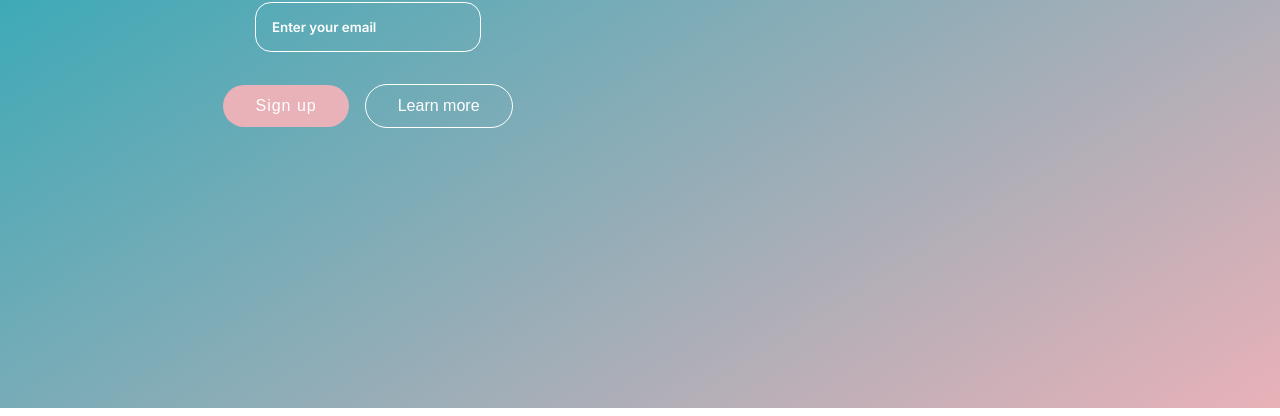
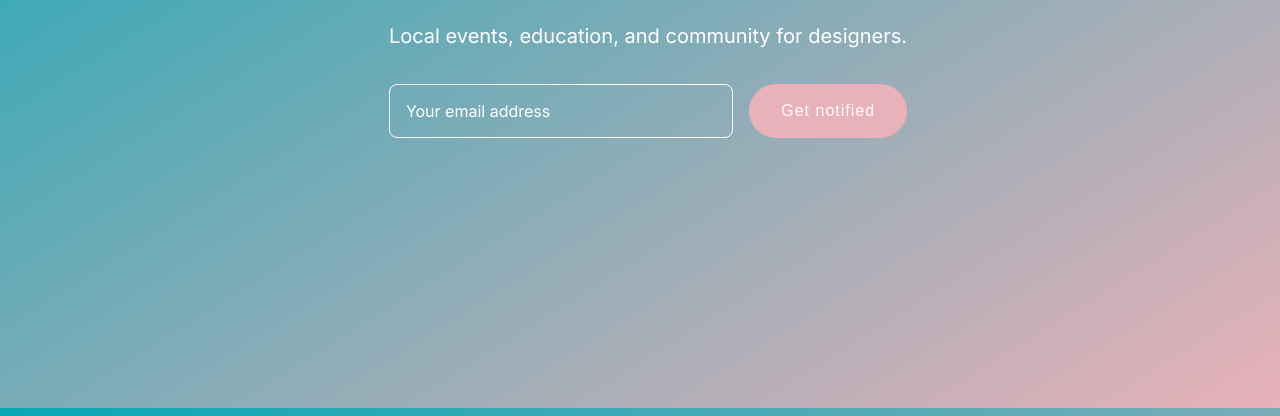
Before and after one commit to jolleyDesign/utux-website, a plain HTML site: page index.html in a window 1280 px wide. Shown: the part 392-808 px from the top of the page. Drawn offline with Linux system fonts and the light colour scheme.

Commit message:
new changes

```diff
--- a/index.html
+++ b/index.html
@@ -2,35 +2,26 @@
 <html lang="en">
 <head>
     <link rel="preconnect" href="https://fonts.googleapis.com">
-<link rel="preconnect" href="https://fonts.gstatic.com" crossorigin>
-<link href="https://fonts.googleapis.com/css2?family=Inter:wght@100..900&display=swap" rel="stylesheet">
+    <link rel="preconnect" href="https://fonts.gstatic.com" crossorigin>
+    <link href="https://fonts.googleapis.com/css2?family=Inter:wght@100..900&display=swap" rel="stylesheet">
     <meta charset="UTF-8">
     <meta name="viewport" content="width=device-width, initial-scale=1.0">
-    <meta name="description" content="Home of Utah's local user experience & product community.">
-    <title>utUX - User experience & product community</title>
-    <link rel="stylesheet" href="style.css">
-    <link rel="shortcut icon" href="img/favicon.ico" type="image/x-icon">
+    <link rel="stylesheet" href="styles.css">
+    <title>utUX - Local designer community</title>
 </head>
+<body>
+    <main>
+        <div class="container">
+            <img src="img/utUX-logo.svg">
+            <div class="inner">
+                <p>Local events, education, and community for designers.</p>
+                <div class="signup">
+                    <input type="email" class="email-submit" placeholder="Your email address" required>
+                    <button type="submit" class="sign-up">Get notified</button>
+                </div>
+            </div>
+        </div>
+    </main>
 
-<body>
-    <section>
-        <div class="content">
-            <img src="img/utUX-logo.svg">
-        </div>
-        <div class="text-content">
-            <p class="text">Your local user experience & product community</p>
-        </div>
-        <div class="content">
-            <input type="email" placeholder="Enter your email">
-        </div>
-        <div class="content">
-            <button class="sign-up">Sign up</button>
-            <button class="learn-more">Learn more</button>
-        </div>
-        <!-- <div class="info-content">
-            <p class="info-text">Monthly virtual keynotes, featuring local and country-wide professionals.<br>Quarterly in-person keynotes for networking and learning IRL.<br>24/7 Discord group chat for asking questions, receiving feedback, and constant learning.</p>
-        </div> -->
-    </section>
 </body>
-
 </html>
--- /dev/null
+++ b/styles.css
@@ -0,0 +1,86 @@
+html {
+    height: 100%;
+}
+
+body {
+    background-image: linear-gradient(to top left, #E9B1B8, #07A7B6);
+    font-size: 20px;
+    font-family: 'Inter';
+    overflow: hidden;
+    height: 100%;
+    width: 100%;
+}
+
+div {
+    display: flex;
+    flex-direction: column;
+    gap: 16px;
+}
+
+.container {
+    width: 100vw;
+    height: 100vh;
+    display: flex;
+    justify-content: center;
+    align-items: center;
+}
+
+.inner {
+    color: white;
+}
+
+.signup {
+    flex: 1;
+    flex-direction: row;
+    gap: 16px;
+}
+
+.email-submit {
+    flex: 1;
+    padding: 16px;
+    border-radius: 8px;
+    font-family: 'Inter';
+    background-color: transparent;
+    color: white;
+    border: 1px solid white;
+    outline: none;
+    font-size: 16px;
+    transition: all 0.2s ease;
+}
+
+.email-submit::placeholder {
+    color: white;
+}
+
+input:focus {
+    border: 3px solid #E9B1B8;
+    padding: 20px 20px;
+    transition: all 0.2s ease;
+}
+
+input:hover {
+    padding: 20px 20px;
+    transition: all 0.2s ease;
+}
+
+button {
+    border-radius: 100px;
+    padding: 12px 32px;
+    font-size: 16px;
+    border: none;
+    gap: 8px;
+    font-weight: 500;
+    color: white;
+}
+.sign-up {
+    background-color:#E9B1B8;
+    letter-spacing: 1px;
+    transition: all 0.1s ease-out;
+}
+
+.sign-up:hover, .sign-up:focus {
+    background-color: #F697A3;
+    transition: all 0.1s ease-in-out;
+    padding: 16px 36px;
+    outline: none;
+}
```
